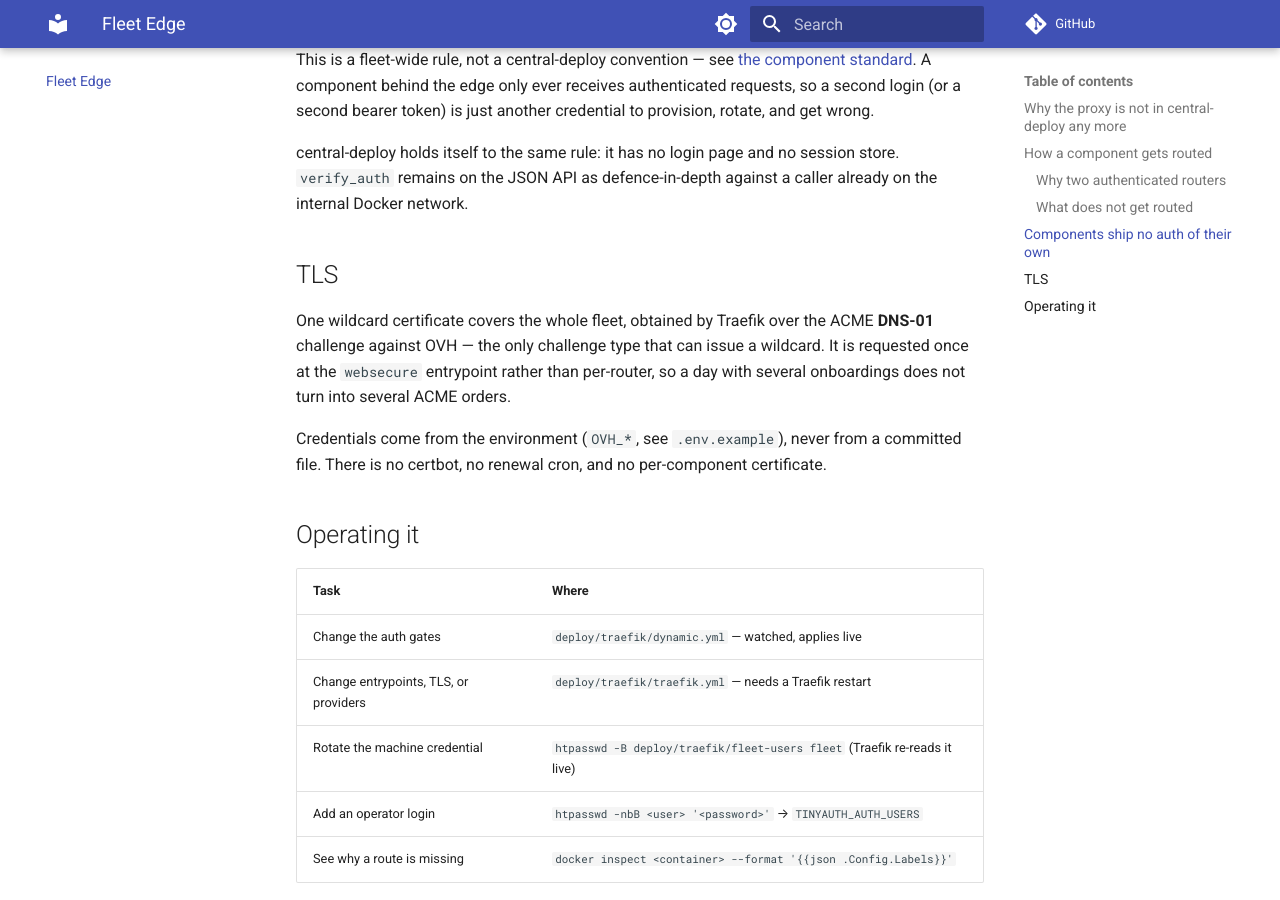
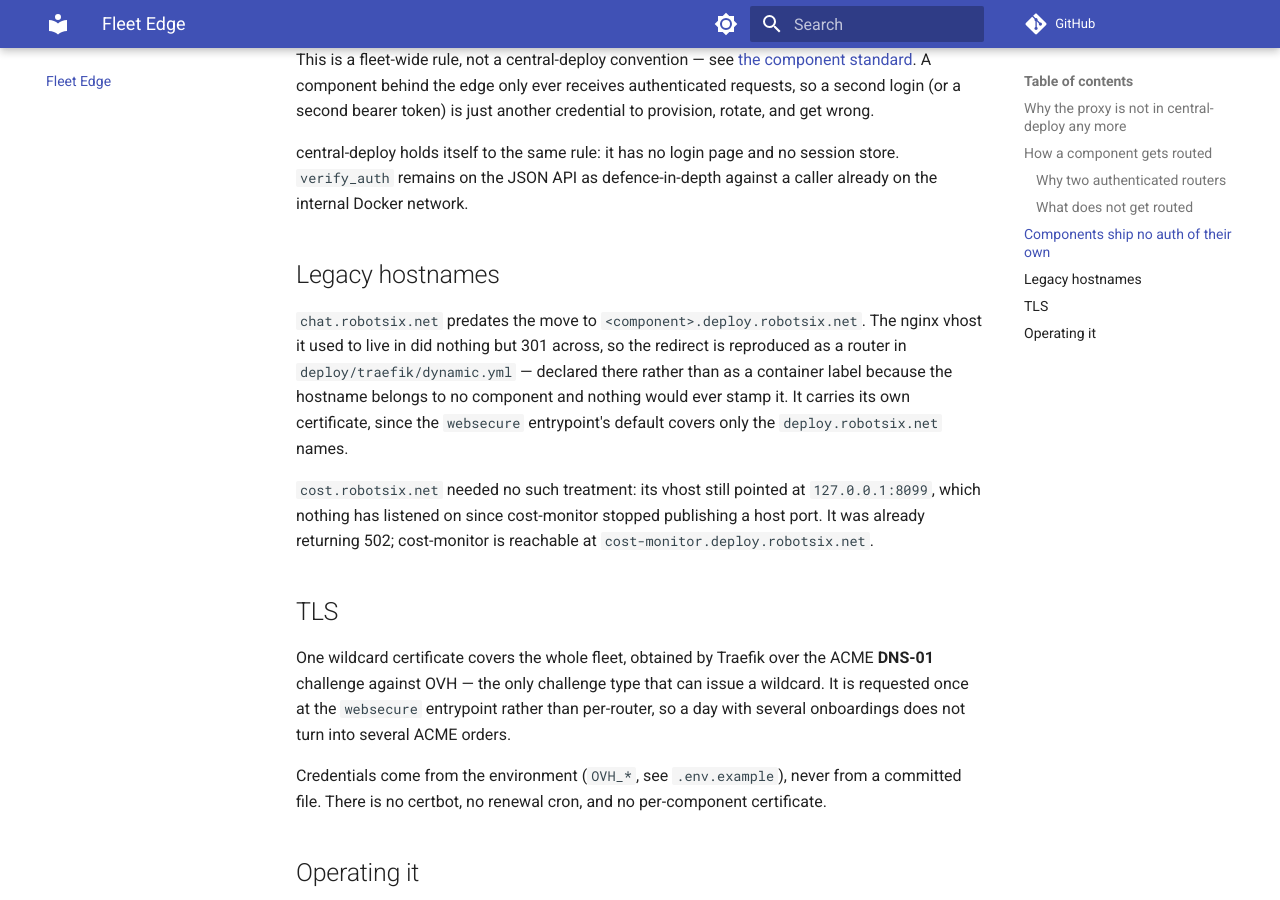
Before and after one commit to damien-robotsix/robotsix-central-deploy, an MkDocs documentation site: the page built from docs/edge.md, in a window 1280 px wide and 900 px high, scrolled down 2209 px. Built offline with MkDocs 1.6.1 and Material for MkDocs 9.7.7, drawn with Linux system fonts in a browser that asks for light colours; comment, search, counter and statistics services are not loaded.

Commit message:
fix(edge): preserve the chat.robotsix.net redirect at cutover (#724)
Auditing the live nginx config before the cutover turned up a vhost the
migration plan had missed: chat.robotsix.net, which does nothing but 301 to
chat.deploy.robotsix.net. Stopping nginx would have taken it down and broken
every old bookmark and link pointing at it.

Reproduced as a file-provider router, since the hostname belongs to no
component and nothing would ever stamp a label for it. It carries its own
certificate because the websecure entrypoint's default covers only
deploy.robotsix.net and *.deploy.robotsix.net; the same OVH DNS-01 resolver
issues it.

The same audit cleared cost.robotsix.net, the other non-deploy vhost: it still
proxies to 127.0.0.1:8099, which nothing has listened on since cost-monitor
stopped publishing a host port, so it has been returning 502 already.
cost-monitor is reachable at cost-monitor.deploy.robotsix.net and needs no
shim.

Co-authored-by: Claude Opus 5 (1M context) <noreply@anthropic.com>

```diff
--- a/docs/edge.md
+++ b/docs/edge.md
@@ -91,6 +91,20 @@ central-deploy holds itself to the same rule: it has no login page and no
 session store. `verify_auth` remains on the JSON API as defence-in-depth
 against a caller already on the internal Docker network.
 
+## Legacy hostnames
+
+`chat.robotsix.net` predates the move to `<component>.deploy.robotsix.net`. The
+nginx vhost it used to live in did nothing but 301 across, so the redirect is
+reproduced as a router in `deploy/traefik/dynamic.yml` — declared there rather
+than as a container label because the hostname belongs to no component and
+nothing would ever stamp it. It carries its own certificate, since the
+`websecure` entrypoint's default covers only the `deploy.robotsix.net` names.
+
+`cost.robotsix.net` needed no such treatment: its vhost still pointed at
+`127.0.0.1:8099`, which nothing has listened on since cost-monitor stopped
+publishing a host port. It was already returning 502; cost-monitor is reachable
+at `cost-monitor.deploy.robotsix.net`.
+
 ## TLS
 
 One wildcard certificate covers the whole fleet, obtained by Traefik over the
```
Also changed, not shown: 1 other file.
